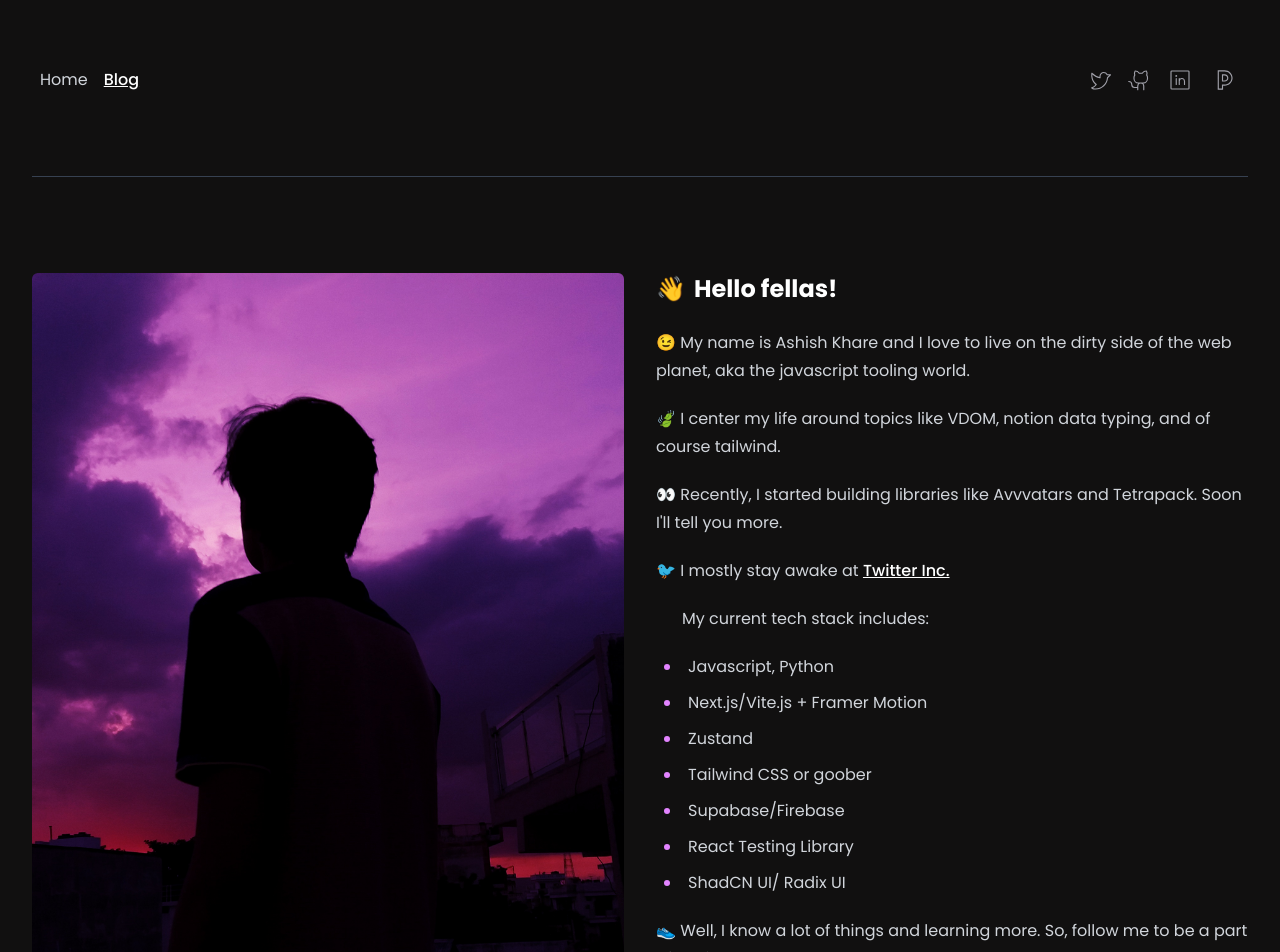
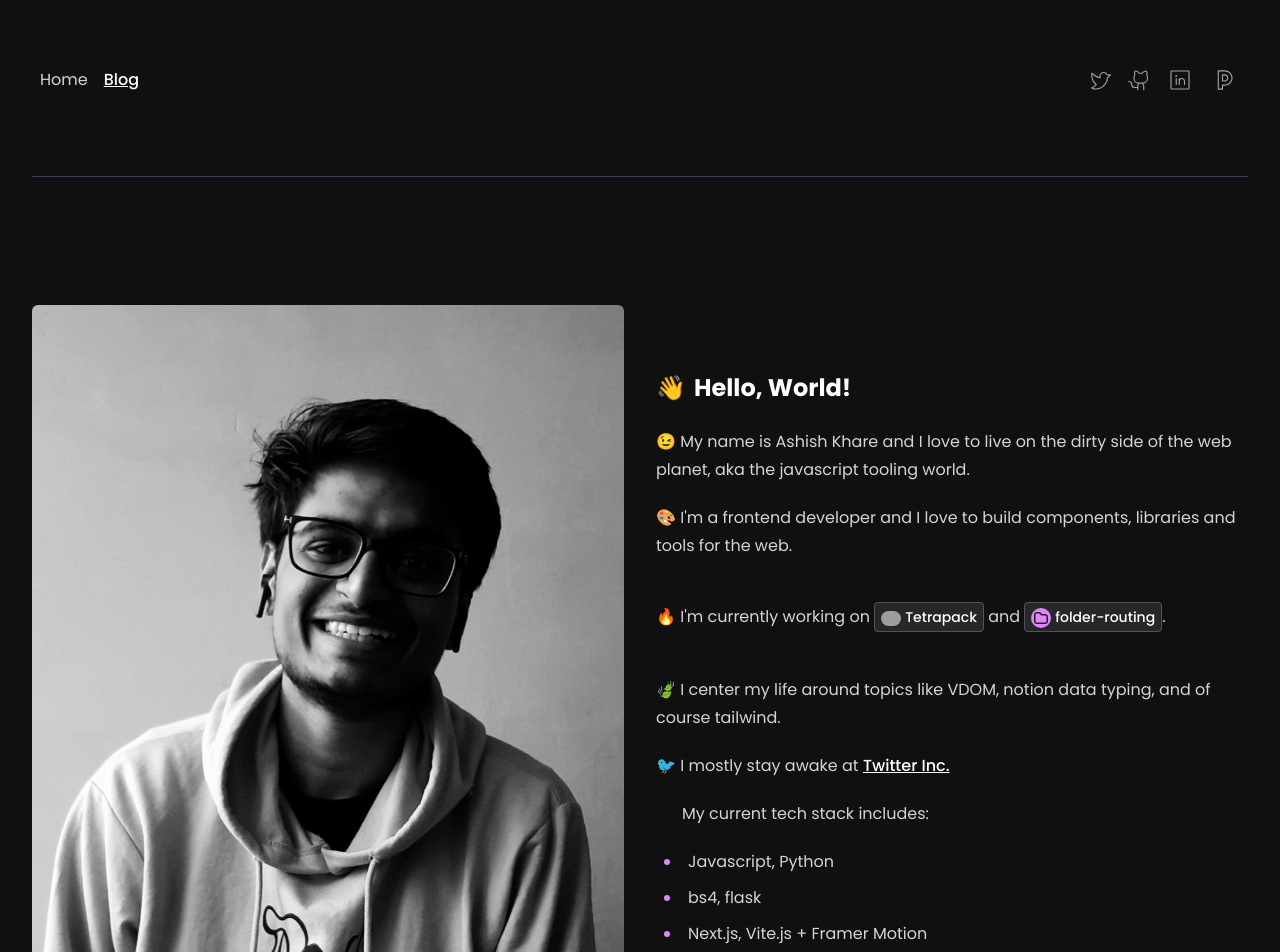
Before and after one commit to ashishk1331/Portfolio, a Next.js app: page / in a window 1280 px wide. Shown: the top 952 px of the page. Built offline with nearby package versions, Linux system fonts and the light colour scheme; grey boxes are pictures that could not be loaded.

Commit message:
Upadated hero image and intro

```diff
--- a/components/Footer.jsx
+++ b/components/Footer.jsx
@@ -15,7 +15,7 @@ export default function (props) {
 					>
 						ashishk1331
 					</a>
-					for the sixth time.
+					for the 6th time.
 				</div>
 			</footer>
 		</>
--- a/components/Intro.jsx
+++ b/components/Intro.jsx
@@ -2,9 +2,11 @@ import AppList from "./AppList";
 import { main, under, map, coding } from "./data.js";
 import Image from "next/image";
 import heroImage from "/public/hero_image.jpeg";
+import tetrapack from "@/images/logos/tetrapack_logo.svg";
+import folder from "../images/logos/folder_routing_logo.svg";
 import Icon from "@/components/icon_set";
 
-function Button(props){
+function Button(props) {
 	return (
 		<a
 			href={"/" + props.url}
@@ -16,6 +18,23 @@ function Button(props){
 	);
 }
 
+function Mark(props) {
+	const { title, url, logo } = props;
+	return (
+		<a
+			href={url}
+			className="p-1 px-1.5 bg-zinc-800 border border-zinc-600 rounded no-underline text-sm m-0"
+		>
+			<img
+				src={logo}
+				alt="tetrapack logo"
+				className="inline-block w-5 aspect-sqaure mr-1 rounded-full"
+			/>
+			<span>{title}</span>
+		</a>
+	);
+}
+
 export default function (props) {
 	return (
 		<>
@@ -23,13 +42,13 @@ export default function (props) {
 				<Image
 					src={heroImage}
 					alt="Banner Image"
-					className="rounded-md col-span-6 object-cover h-full"
+					className="rounded-md col-span-6 object-cover w-full aspect-[3/5]"
 				/>
 
 				<div className="col-span-6">
 					<h2 className="mt-0">
 						<mark>👋</mark>
-						Hello fellas!
+						Hello, World!
 					</h2>
 					<p>
 						😉 My name is Ashish Khare and I love to live on the
@@ -37,12 +56,27 @@ export default function (props) {
 						world.
 					</p>
 					<p>
+						🎨 I'm a frontend developer and I love to build
+						components, libraries and tools for the web.
+					</p>
+					<p>
+						🔥 I'm currently working on{" "}
+						<Mark
+							url="https://tetra-docs.vercel.app/"
+							title="Tetrapack"
+							logo={tetrapack.src}
+						/>{" "}
+						and{" "}
+						<Mark
+							url="https://folder-routing-website.vercel.app/"
+							title="folder-routing"
+							logo={folder.src}
+						/>
+						.
+					</p>
+					<p>
 						🍃 I center my life around topics like VDOM, notion data
 						typing, and of course tailwind.
-					</p>
-					<p>
-						👀 Recently, I started building libraries like
-						Avvvatars and Tetrapack. Soon I'll tell you more.
 					</p>
 					<p>
 						🐦 I mostly stay awake at{" "}
@@ -53,12 +87,13 @@ export default function (props) {
 					<ul>
 						<p>My current tech stack includes:</p>
 						<li>Javascript, Python</li>
-						<li>Next.js/Vite.js + Framer Motion</li>
+						<li>bs4, flask</li>
+						<li>Next.js, Vite.js + Framer Motion</li>
 						<li>Zustand</li>
-						<li>Tailwind CSS or goober</li>
-						<li>Supabase/Firebase</li>
+						<li>Tailwind CSS, goober, SCSS</li>
+						<li>Supabase, Firebase</li>
 						<li>React Testing Library</li>
-						<li>ShadCN UI/ Radix UI</li>
+						<li>ShadCN UI, Radix UI</li>
 					</ul>
 					<p>
 						👟 Well, I know a lot of things and learning more. So,
```
Also changed, not shown: public/hero_image.jpeg.
